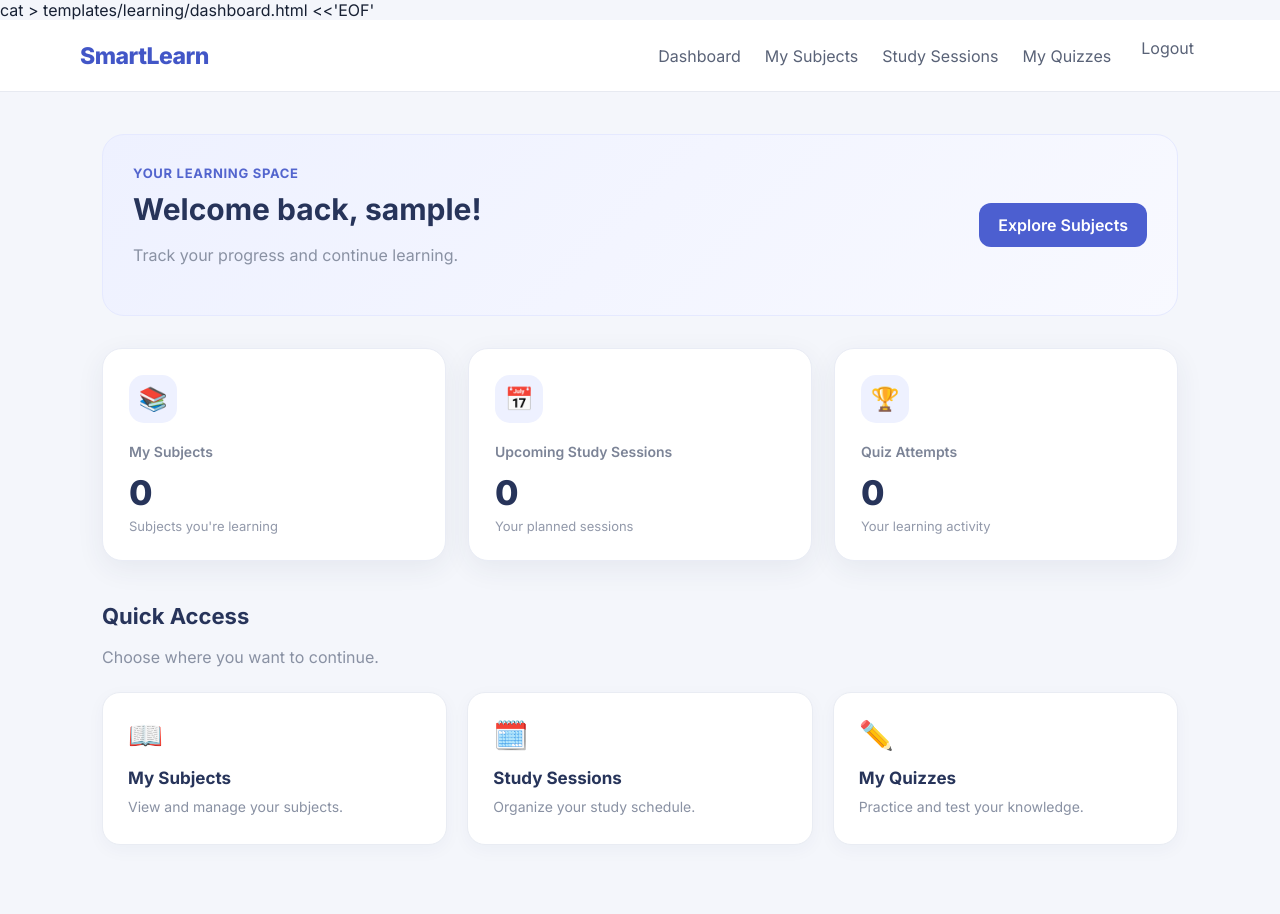
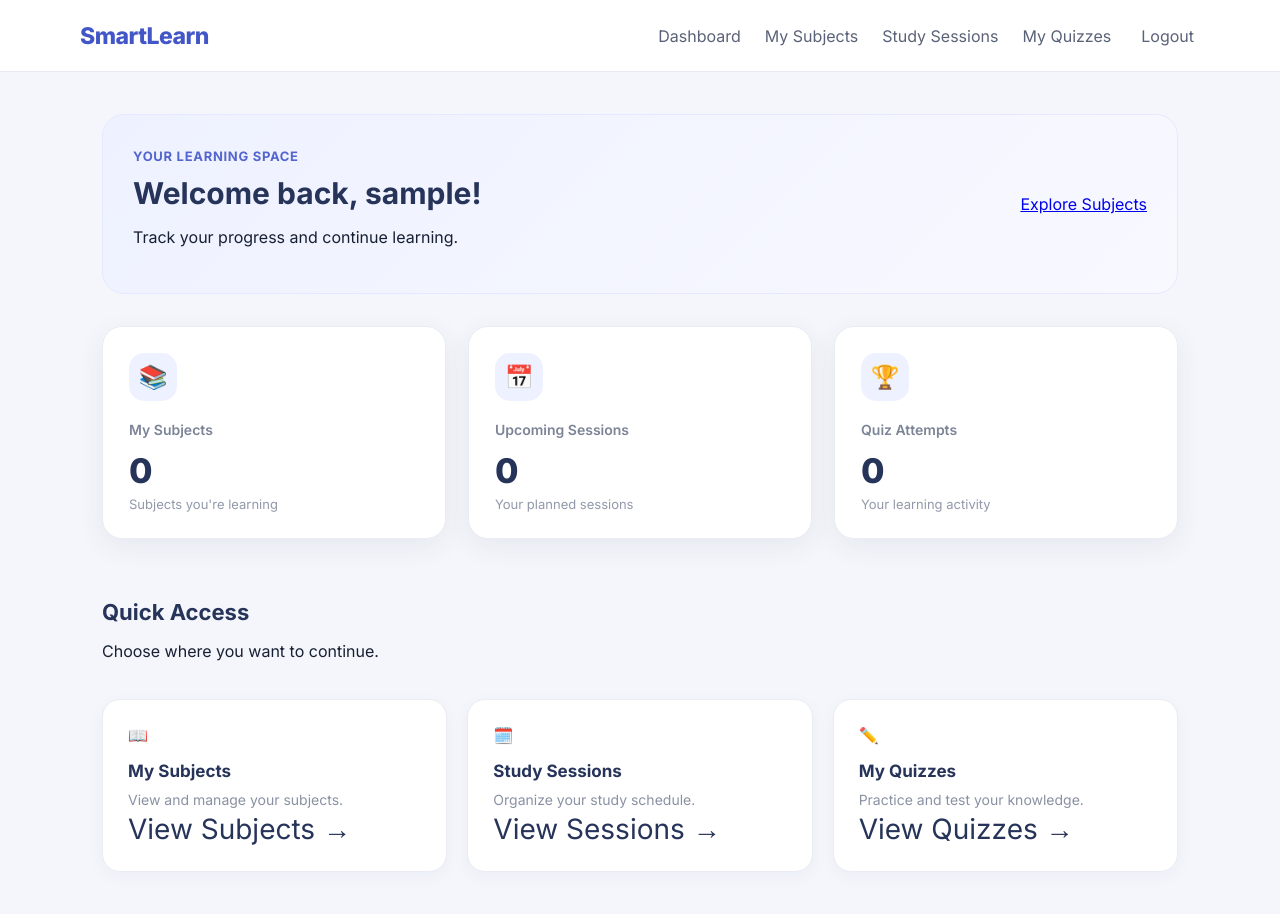
Before and after one commit to imanmasomi/SmartLearn, a Django app: page / in a window 1280 px wide. Before the commit the page ends 815 px from the top, so only its background shows below. Run offline with Django 5.2, Linux system fonts and the light colour scheme; the visitor is signed in with stand-in values (Sample User, id 1); data that the repository does not hold is empty.

Commit message:
Fri, Nov 6, 2026, 7:12 PM +03:30

```diff
--- a/templates/learning/dashboard.html
+++ b/templates/learning/dashboard.html
@@ -1,4 +1,3 @@
-cat > templates/learning/dashboard.html <<'EOF'
 {% extends "base.html" %}
 
 {% block title %}Dashboard | SmartLearn{% endblock %}
@@ -6,66 +5,82 @@ cat > templates/learning/dashboard.html <<'EOF'
 {% block content %}
 
 <section class="dashboard-header">
-    <div>
-        <p class="eyebrow">YOUR LEARNING SPACE</p>
+    <div class="welcome-content">
+        <span class="eyebrow">YOUR LEARNING SPACE</span>
         <h1>Welcome back, {{ user.username }}!</h1>
-        <p class="muted">Track your progress and continue learning.</p>
+        <p>Track your progress and continue learning.</p>
     </div>
 
-    <a href="{% url 'subjects' %}" class="button">Explore Subjects</a>
+    <a href="{% url 'subjects' %}" class="dashboard-button">
+        Explore Subjects
+    </a>
 </section>
 
 <section class="dashboard-stats">
 
     <div class="stat-card">
         <div class="stat-icon">📚</div>
+        <div class="stat-info">
             <h3>My Subjects</h3>
             <p>{{ subjects.count }}</p>
             <span>Subjects you're learning</span>
         </div>
+    </div>
 
     <div class="stat-card">
         <div class="stat-icon">📅</div>
-        <h3>Upcoming Study Sessions</h3>
+        <div class="stat-info">
+            <h3>Upcoming Sessions</h3>
             <p>{{ sessions_count }}</p>
             <span>Your planned sessions</span>
+        </div>
     </div>
 
     <div class="stat-card">
         <div class="stat-icon">🏆</div>
+        <div class="stat-info">
             <h3>Quiz Attempts</h3>
             <p>{{ attempts_count }}</p>
             <span>Your learning activity</span>
+        </div>
     </div>
 
 </section>
 
 <section class="dashboard-quick">
+
+    <div class="section-heading">
+        <div>
             <h2>Quick Access</h2>
-    <p class="muted">Choose where you want to continue.</p>
+            <p>Choose where you want to continue.</p>
+        </div>
+    </div>
 
     <div class="quick-grid">
 
         <a href="{% url 'subjects' %}" class="quick-card">
-            <span>📖</span>
+            <div class="quick-icon">📖</div>
             <h3>My Subjects</h3>
             <p>View and manage your subjects.</p>
+            <span class="card-link">View Subjects →</span>
         </a>
 
         <a href="{% url 'sessions' %}" class="quick-card">
-            <span>🗓️</span>
+            <div class="quick-icon">🗓️</div>
             <h3>Study Sessions</h3>
             <p>Organize your study schedule.</p>
+            <span class="card-link">View Sessions →</span>
         </a>
 
         <a href="{% url 'quizzes' %}" class="quick-card">
-            <span>✏️</span>
+            <div class="quick-icon">✏️</div>
             <h3>My Quizzes</h3>
             <p>Practice and test your knowledge.</p>
+            <span class="card-link">View Quizzes →</span>
         </a>
 
     </div>
+
 </section>
 
 {% endblock %}
-EOF
```
Lines whose indentation alone changed are shown as unchanged.
